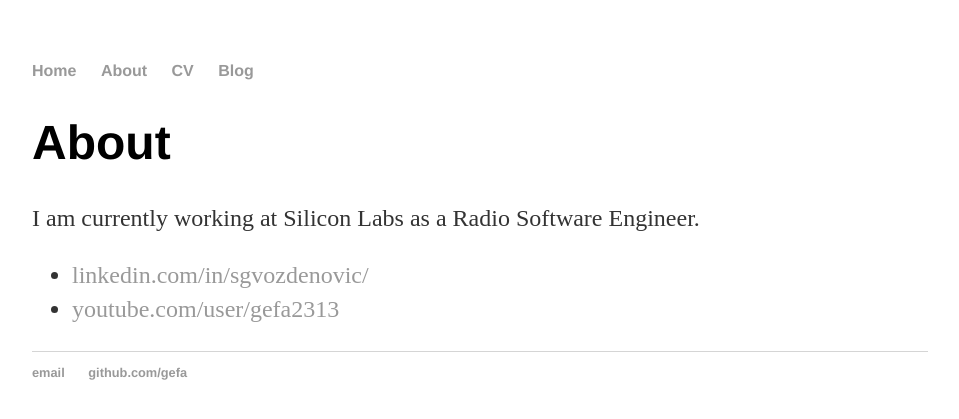
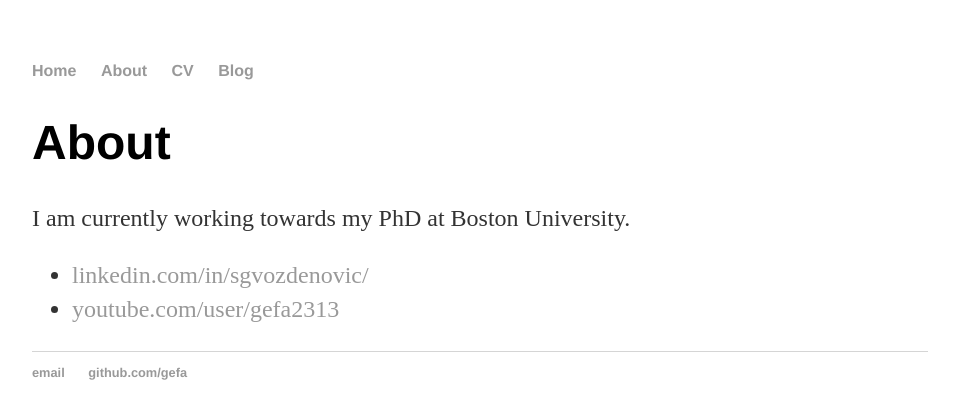
Before and after one commit to gefa/gefa.github.io, a Jekyll site: the page built from about/index.html, in a window 1280 px wide. Shown: the top 419 px of the page, without its empty margins (160-1119 px from the left). Built offline with Jekyll 4.4.1, drawn with Linux system fonts in a browser that asks for light colours.

Commit message:
Update index.html
what a life change

```diff
--- a/about/index.html
+++ b/about/index.html
@@ -5,7 +5,7 @@ title: About Stefan Gvozdenovic
 
 		<div class="about">
 			<h1>About</h1>
-			<p>I am currently working at Silicon Labs as a Radio Software Engineer.</p>
+			<p>I am currently working towards my PhD at Boston University.</p>
 
 			<ul class="contacts">
 				<li><a href="https://www.linkedin.com/in/sgvozdenovic">linkedin.com/in/sgvozdenovic/</a></li>
```
